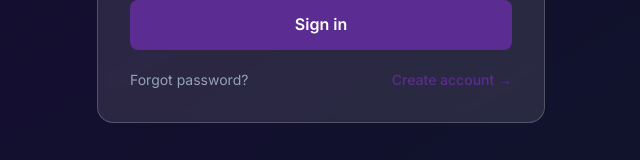
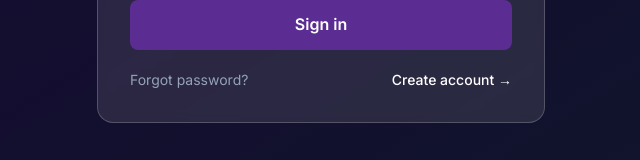
Before and after one commit to slach80/figure-skating, a Next.js app in the folder frontend/: page /login in a window 1280 px wide. Shown: the part 547-707 px from the top of the page, without its empty margins (319-959 px from the left). Built offline with nearby package versions, Linux system fonts and the light colour scheme; no server answers.

Commit message:
Make 'Create account' link white on login page

```diff
--- a/frontend/src/app/login/page.tsx
+++ b/frontend/src/app/login/page.tsx
@@ -88,7 +88,7 @@ function LoginForm() {
         <Link href="/forgot-password" className="text-slate-400 hover:text-slate-300 transition-colors">
           Forgot password?
         </Link>
-        <Link href="/register" className="text-primary hover:text-accent font-medium transition-colors">
+        <Link href="/register" className="text-white hover:text-accent font-medium transition-colors">
           Create account →
         </Link>
       </div>
```
